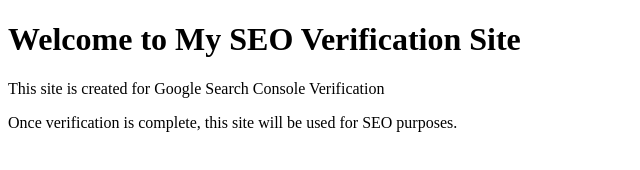
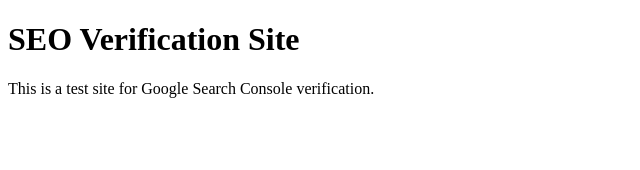
Before and after one commit to Mumerkk/seo-verbal-testtttttttt, a plain HTML site: page index.html in a window 1280 px wide. Shown: the whole page, without its empty margins (0-640 px from the left). Drawn offline with Linux system fonts and the light colour scheme.

Commit message:
Update index.html

```diff
--- a/index.html
+++ b/index.html
@@ -3,15 +3,11 @@
 <head>
   <meta charset="UTF-8">
   <meta name="viewport" content="width=device-width, initial-scale=1.0">
-  <title>SEO Verification Website</title>
+  <title>SEO Verification</title>
+  <meta name="google-site-verification" content="maE_xMjKspD8ghK1weX1fygDaoECo6pDVhzFmu3DGdw" />
 </head>
 <body>
-  <header>
-    <h1>Welcome to My SEO Verification Site</h1>
-    <p>This site is created for Google Search Console Verification</p>
-  </header>
-  <main>
-    <p>Once verification is complete, this site will be used for SEO purposes.</p>
-  </main>
+  <h1>SEO Verification Site</h1>
+  <p>This is a test site for Google Search Console verification.</p>
 </body>
 </html>
```
